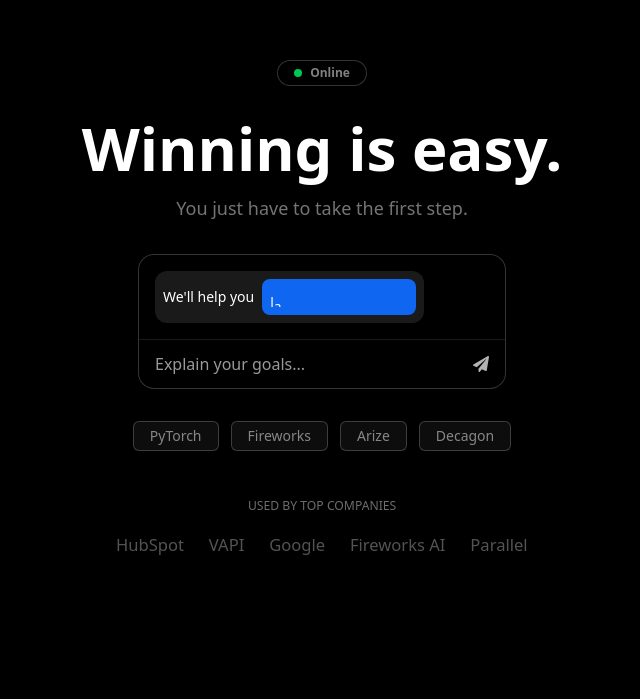
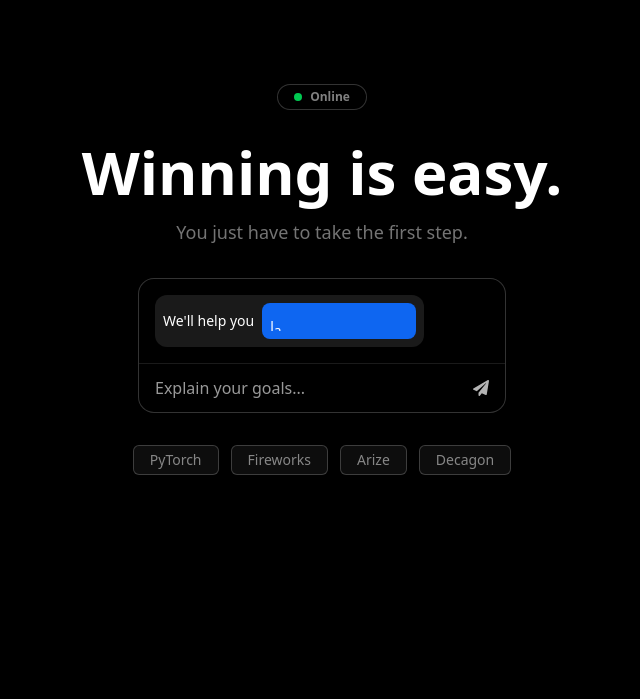
Before and after one commit to owenCTRL/OTTR, a React (Vite) app: page / in a window 1280 px wide. Shown: the part 101-800 px from the top of the page, without its empty margins (318-958 px from the left). Built offline with nearby package versions, Linux system fonts and the light colour scheme.

Commit message:
final edit for day

```diff
--- a/src/sections/Hero.jsx
+++ b/src/sections/Hero.jsx
@@ -107,47 +107,6 @@ function Hero() {
             ))}
           </div>
         </AnimatedContent>
-
-        <AnimatedContent
-          distance={50}
-          direction="vertical"
-          reverse={false}
-          duration={2}
-          ease="power3.out"
-          initialOpacity={0}
-          animateOpacity={true}
-          scale={1.1}
-          threshold={0.2}
-          delay={2.7}
-        >
-          <div className="text-xs uppercase opacity-50 mb-2">
-            Used by top companies
-          </div>
-        </AnimatedContent>
-
-        <AnimatedContent
-          distance={50}
-          direction="vertical"
-          reverse={false}
-          duration={2}
-          ease="power3.out"
-          initialOpacity={0}
-          animateOpacity={true}
-          scale={1.1}
-          threshold={0.2}
-          delay={3.0}
-        >
-          <div className="flex flex-wrap justify-center items-center gap-6">
-            {["HubSpot", "VAPI", "Google", "Fireworks AI", "Parallel"].map((logo) => (
-              <span
-                key={logo}
-                className="text-sm sm:text-base font-medium text-white/50"
-              >
-                {logo}
-              </span>
-            ))}
-          </div>
-        </AnimatedContent>
       </div>
     </>
   );
```
